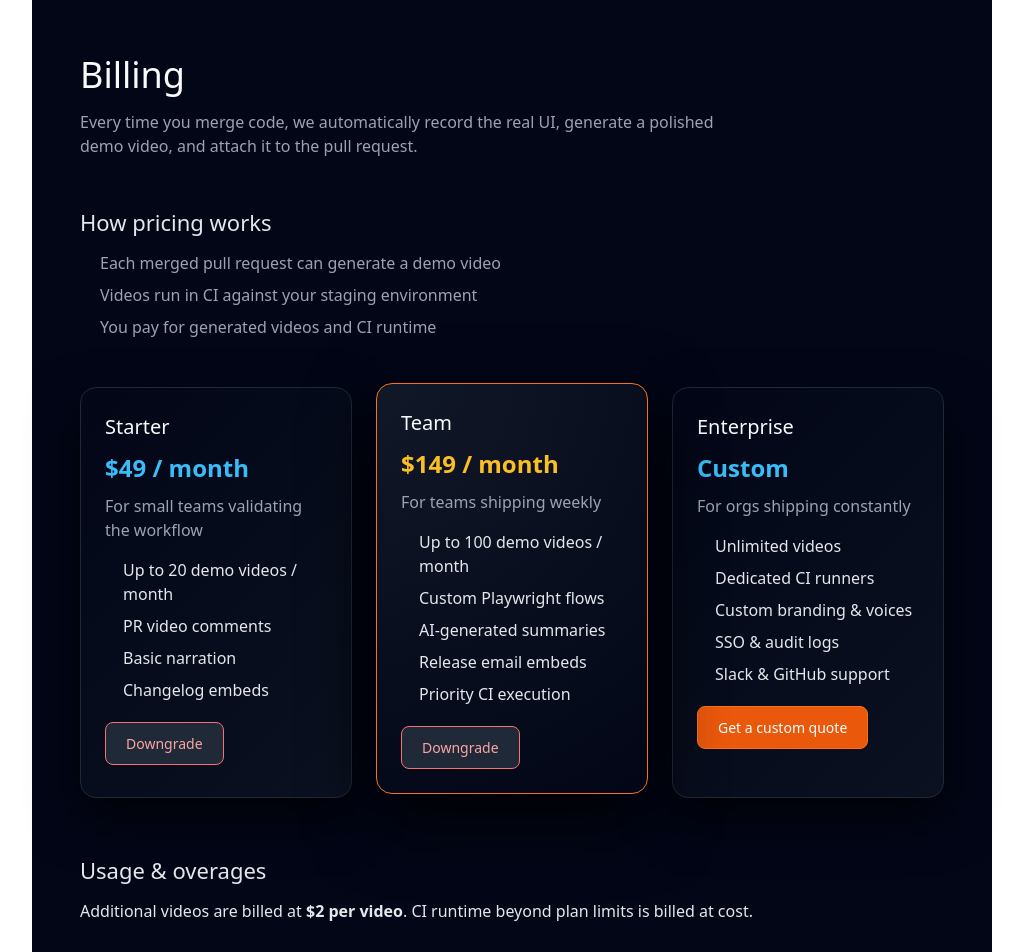
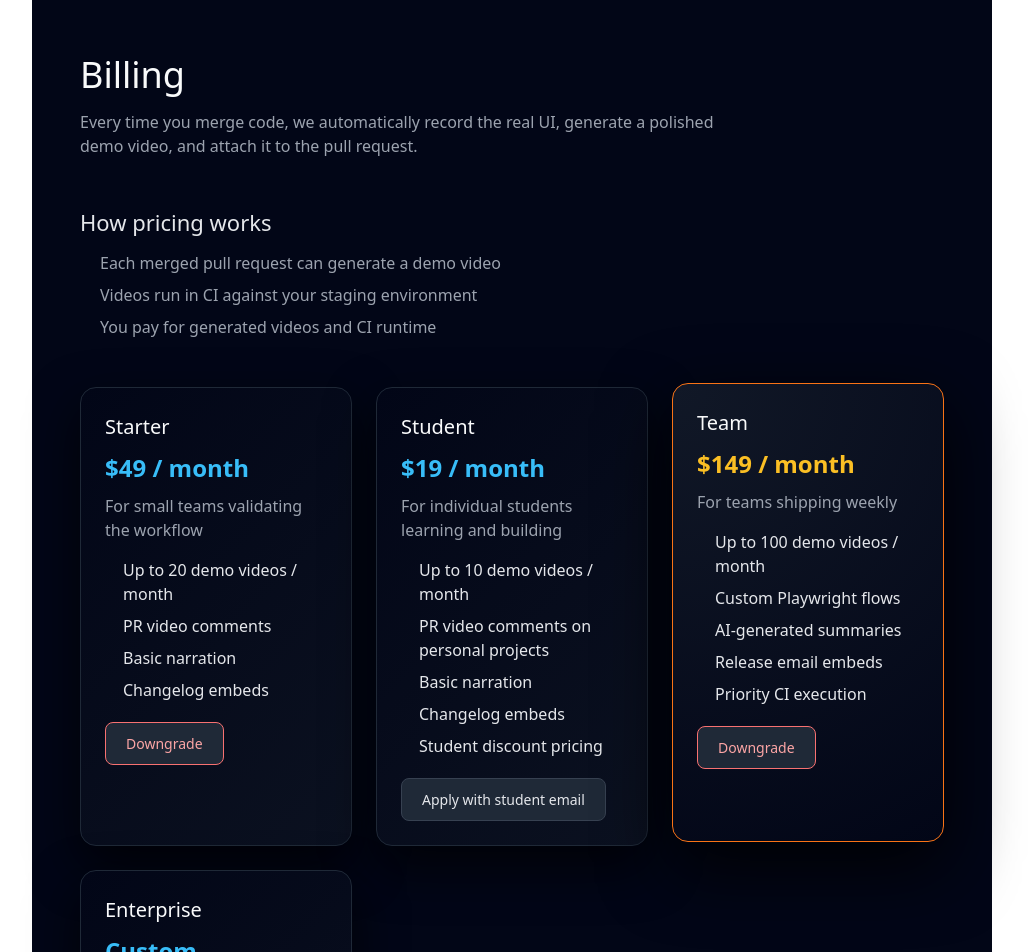
Before and after one commit to sourabhligade/shipvideo-demo, a Next.js app: page /billing in a window 1280 px wide. Shown: the top 952 px of the page, without its empty margins (128-1157 px from the left). Built offline with nearby package versions, Linux system fonts and the light colour scheme.

Commit message:
Student plan added + custom mail option

```diff
--- a/app/billing/page.tsx
+++ b/app/billing/page.tsx
@@ -12,6 +12,8 @@ type PlanProps = {
   onDowngrade?: () => void;
   showCustomBilling?: boolean;
   onCustomBilling?: () => void;
+  showStudentEmailCta?: boolean;
+  onStudentEmailCta?: () => void;
 };
 
 type DowngradeTarget = "team" | "starter" | null;
@@ -26,6 +28,8 @@ export default function BillingPage() {
     company: "",
     message: "",
   });
+  const [showStudentEmailModal, setShowStudentEmailModal] = useState(false);
+  const [studentEmail, setStudentEmail] = useState("");
 
   const handleDowngradeClick = (from: DowngradeTarget) => {
     setDowngradeFrom(from);
@@ -46,6 +50,12 @@ export default function BillingPage() {
     e.preventDefault();
     setShowCustomBillingModal(false);
     setCustomBillingForm({ name: "", email: "", company: "", message: "" });
+  };
+
+  const handleStudentEmailSubmit = (e: React.FormEvent) => {
+    e.preventDefault();
+    setShowStudentEmailModal(false);
+    setStudentEmail("");
   };
 
   return (
@@ -153,6 +163,47 @@ export default function BillingPage() {
           display: flex;
           flex-wrap: wrap;
           gap: 10px;
+        }
+
+        .plan-student-form {
+          margin-top: 16px;
+        }
+
+        .plan-student-label {
+          display: block;
+          font-size: 13px;
+          color: #9ca3af;
+          margin-bottom: 6px;
+        }
+
+        .plan-student-input-row {
+          display: flex;
+          gap: 8px;
+        }
+
+        .plan-student-input-row input {
+          flex: 1;
+          padding: 8px 10px;
+          border-radius: 8px;
+          border: 1px solid #374151;
+          background: #020617;
+          color: #e5e7eb;
+          font-size: 13px;
+        }
+
+        .plan-student-input-row button {
+          padding: 8px 14px;
+          font-size: 13px;
+          border-radius: 8px;
+          border: 1px solid #4b5563;
+          background: #111827;
+          color: #e5e7eb;
+          cursor: pointer;
+          white-space: nowrap;
+        }
+
+        .plan-student-input-row button:hover {
+          background: #1f2937;
         }
 
         .plan-btn {
@@ -346,6 +397,21 @@ export default function BillingPage() {
         />
 
         <Plan
+          name="Student"
+          price="$19 / month"
+          description="For individual students learning and building"
+          features={[
+            "Up to 10 demo videos / month",
+            "PR video comments on personal projects",
+            "Basic narration",
+            "Changelog embeds",
+            "Student discount pricing",
+          ]}
+          showStudentEmailCta
+          onStudentEmailCta={() => setShowStudentEmailModal(true)}
+        />
+
+        <Plan
           name="Team"
           price="$149 / month"
           description="For teams shipping weekly"
@@ -499,6 +565,42 @@ export default function BillingPage() {
         </div>
       )}
 
+      {showStudentEmailModal && (
+        <div className="modal-overlay" role="dialog" aria-modal="true" aria-labelledby="student-email-modal-title">
+          <div className="modal">
+            <h3 id="student-email-modal-title">Apply for student pricing</h3>
+            <p>
+              Enter your student email to apply for discounted pricing on the Student plan.
+            </p>
+            <form onSubmit={handleStudentEmailSubmit}>
+              <div className="form-group">
+                <label htmlFor="student-email">Student email</label>
+                <input
+                  id="student-email"
+                  type="email"
+                  placeholder="you@university.edu"
+                  value={studentEmail}
+                  onChange={(e) => setStudentEmail(e.target.value)}
+                  required
+                />
+              </div>
+              <div className="modal-actions">
+                <button
+                  type="button"
+                  className="modal-btn cancel"
+                  onClick={() => setShowStudentEmailModal(false)}
+                >
+                  Cancel
+                </button>
+                <button type="submit" className="modal-btn primary">
+                  Apply
+                </button>
+              </div>
+            </form>
+          </div>
+        </div>
+      )}
+
       <section className="billing-section">
         <h2>Usage & overages</h2>
         <p>
@@ -529,8 +631,13 @@ function Plan({
   onDowngrade,
   showCustomBilling,
   onCustomBilling,
+  showStudentEmailCta,
+  onStudentEmailCta,
 }: PlanProps) {
-  const hasActions = (showDowngrade && onDowngrade) || (showCustomBilling && onCustomBilling);
+  const hasActions =
+    (showDowngrade && onDowngrade) ||
+    (showCustomBilling && onCustomBilling) ||
+    (showStudentEmailCta && onStudentEmailCta);
   return (
     <div className={`plan ${highlighted ? "highlighted" : ""}`}>
       <h3>{name}</h3>
@@ -543,6 +650,15 @@ function Plan({
       </ul>
       {hasActions && (
         <div className="plan-actions">
+          {showStudentEmailCta && onStudentEmailCta && (
+            <button
+              type="button"
+              className="plan-btn"
+              onClick={onStudentEmailCta}
+            >
+              Apply with student email
+            </button>
+          )}
           {showCustomBilling && onCustomBilling && (
             <button
               type="button"
```
